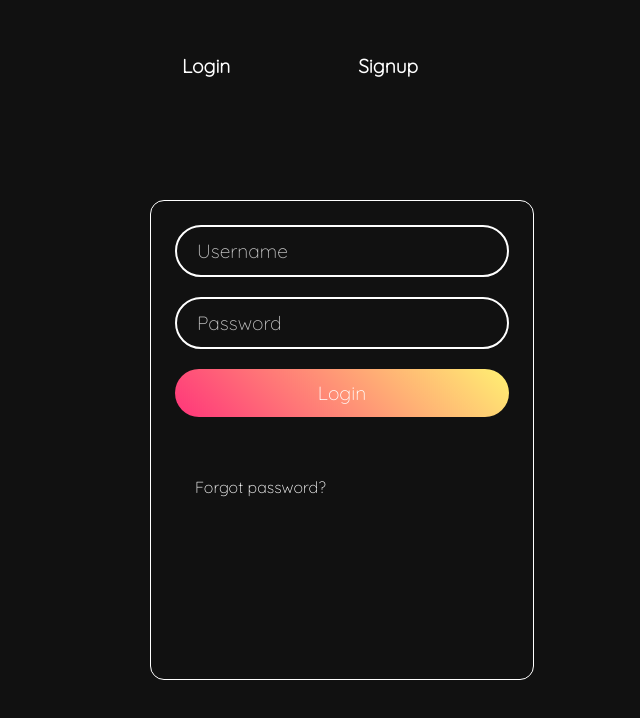
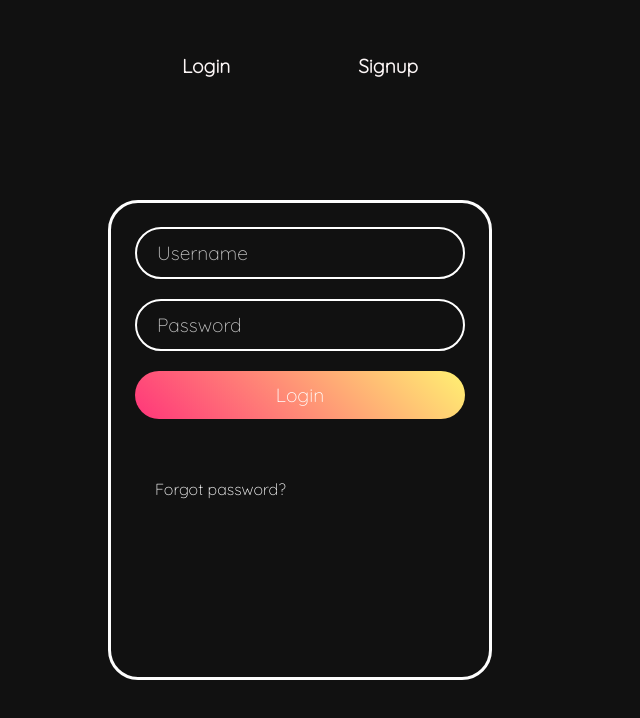
Before and after one commit to SairamMekala22/Smart-lock, a React (Create React App) app: page / in a window 1280 px wide. Shown: the top 718 px of the page, without its empty margins (340-980 px from the left). Built offline with nearby package versions, Linux system fonts and the light colour scheme; the HTML template or start-up script is replaced by a standard one.

Commit message:
Login page and dashboard

```diff
--- a/src/Dashboard.css
+++ b/src/Dashboard.css
@@ -67,7 +67,10 @@ body {
 .sidebar:hover .logo-text {
   display: block;
 }
-
+.icon-section{
+  display:flex;
+  justify-content:center;
+}
 .menu {
   list-style: none;
   margin-top: 20px;
@@ -76,15 +79,15 @@ body {
 
 .menu li {
   display: flex;
-  align-items: center;
   padding-bottom: 40px;
   gap: 10px;
   cursor: pointer;
 }
-
 .menu-label {
   display: none;
   color: black;
+  font-weight: 20px;
+  font-size: 18px;
 }
 
 .sidebar:hover .menu-label {
@@ -133,7 +136,9 @@ body {
   justify-content: flex-start; /* Align items at the top */
   align-items: center; /* Center items horizontally */
 }
-
+.dash-content h3{
+  font-size: 30px;
+}
 .action-button {
   display: flex;
   flex-direction: column; /* Stack text and logo vertically */
--- a/src/Dashboard.js
+++ b/src/Dashboard.js
@@ -38,8 +38,6 @@ const Dashboard = () => {
       console.error("Failed to toggle lock:", error);
     }
   };
-
-
   return (
     <div className="container">
       <div className="sidebar">
@@ -47,6 +45,7 @@ const Dashboard = () => {
           <div className="logo-collapsed"></div>
           <span className="logo-text">SMART SHIELD</span>
         </div>
+        <div class="icon-section">
         <ul className="menu">
           <li>
             <i className="fas fa-home"></i>
@@ -65,13 +64,14 @@ const Dashboard = () => {
             <span className="menu-label">Logout</span>
           </li>
         </ul>
+        </div>
         <div className="sidebar-footer">
           {/* <img
             src=""
             alt="Avatar"
             className="avatar"
           /> */}
-          <span className="username">User name</span>
+          <span className="username"></span>
         </div>
       </div>
       <div className="dashboard-content">
--- a/src/Login.css
+++ b/src/Login.css
@@ -15,63 +15,19 @@ body {
     background: #111;
     width: 100%;
     overflow: hidden;
+    /* background-image: url("https://plus.unsplash.com/premium_photo-1701520913496-503a71946555?q=80&w=1932&auto=format&fit=crop&ixlib=rb-4.0.3&ixid=M3wxMjA3fDB8MHxwaG90by1wYWdlfHx8fGVufDB8fHx8fA%3D%3D"); */
 }
 
+
 /* Animated rings */
-.ring {
+/* .ring {
     position: relative;
     width: 500px;
     height: 500px;
     display: flex;
     justify-content: center;
     align-items: center;
-}
-
-.ring i {
-    position: absolute;
-    inset: 0;
-    border: 2px solid #fff;
-    transition: 0.5s;
-}
-
-.ring i:nth-child(1) {
-    border-radius: 38% 62% 63% 37% / 41% 44% 56% 59%;
-    animation: animate 6s linear infinite;
-}
-
-.ring i:nth-child(2) {
-    border-radius: 41% 44% 56% 59% / 38% 62% 63% 37%;
-    animation: animate 4s linear infinite;
-}
-
-.ring i:nth-child(3) {
-    border-radius: 41% 44% 56% 59% / 38% 62% 63% 37%;
-    animation: animate 10s linear infinite;
-}
-
-.ring:hover i {
-    border: 2px solid var(--clr);
-    filter: drop-shadow(0 0 20px var(--clr));
-}
-
-@keyframes animate {
-    0% {
-        transform: rotate(0deg);
-    }
-    100% {
-        transform: rotate(360deg);
-    }
-}
-
-@keyframes animate2 {
-    0% {
-        transform: rotate(360deg);
-    }
-    100% {
-        transform: rotate(0deg);
-    }
-}
-
+} */
 /* Button container for Owner and Guest Login */
 .button-container {
     position: absolute;
@@ -86,7 +42,7 @@ body {
 /* Button style to match the links (like Forgot Password) */
 .login-btn {
     background: none;
-    color: #fff;
+    color: #fcf6f6;
     border: none;
     font-size: 1.2em;
     cursor: pointer;
@@ -99,27 +55,25 @@ body {
 .login-btn:hover {
     color: #ff357a;
 }
-
-/* New CSS for login container flip effect */
-/* Add this to your Login.css */
 .login-container {
-    position: relative;
     width: 300px;
     height: 400px;
-    perspective: 1000px;
-    margin: auto;
+    display:flex;
+    justify-content: center;
+    box-shadow: #696767;
   }
 
-  .login {
+.login {
     width: 30vw;
     height: 60vh;
     position: absolute;
     backface-visibility: hidden;
     transform-style: preserve-3d;
     transition: transform 0.6s;
-    border: 1px white solid;
+    border: 3px rgb(253, 253, 253) solid;
     padding: 24px;
-    border-radius: 14px;
+    border-radius: 30px;
+
   }
 
   .links > a {
@@ -149,7 +103,7 @@ body {
 /* Input and Submit buttons */
 .login .inputBx {
     position: relative;
-    width: 100%;
+    width: 90%;
 }
 
 .login .inputBx input {
--- a/src/Login.js
+++ b/src/Login.js
@@ -132,7 +132,7 @@ function LoginSignup() {
         </div>
       </div>
 
-      <div className="ring">
+      {/* <div className="ring"> */}
         <div className={`login-container ${isFlipped ? "isFlipped" : ""}`}>
           {/* Login Form */}
           <form className="login front" onSubmit={(e) => handleSubmit(e, false)}>
@@ -207,7 +207,7 @@ function LoginSignup() {
             </div>
           </form>
         </div>
-      </div>
+      {/* </div> */}
     </div>
   );
 }
```
